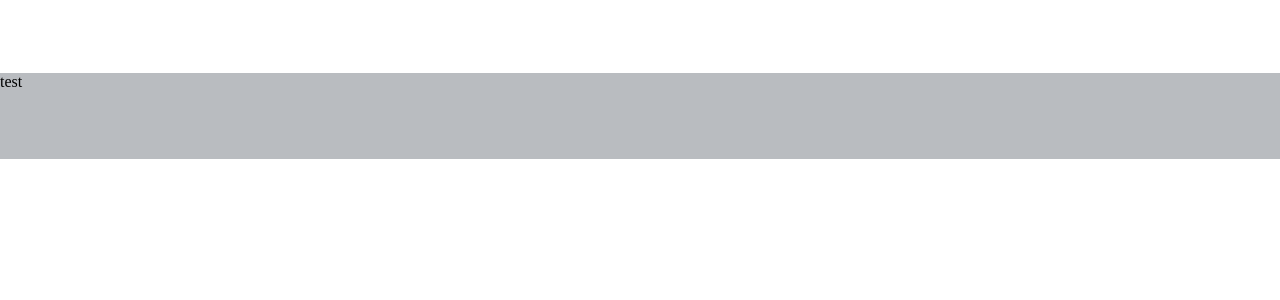
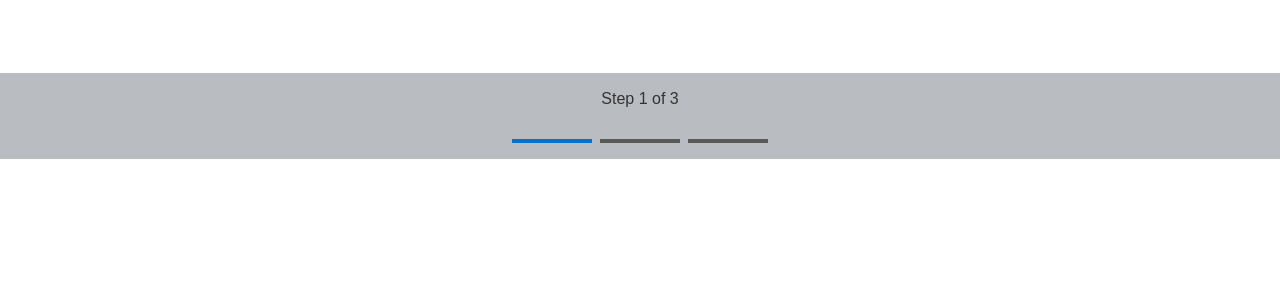
Before and after one commit to nardocesar/jdp-zappyride-code-challenge, a Next.js app: page / in a window 1280 px wide. Shown: the top 300 px of the page. Built offline with nearby package versions, Linux system fonts and the light colour scheme.

Commit message:
feat: stepper component added

```diff
--- a/src/components/header/index.tsx
+++ b/src/components/header/index.tsx
@@ -1,8 +1,11 @@
+import { StepperComponent } from "components";
 import { FC } from "react";
 import { HeaderContainer, HeaderContent } from "./styles";
 
 export const HeaderComponent: FC = () => (
   <HeaderContainer>
-    <HeaderContent>test</HeaderContent>
+    <HeaderContent>
+      <StepperComponent />
+    </HeaderContent>
   </HeaderContainer>
 );
--- a/src/components/index.ts
+++ b/src/components/index.ts
@@ -1 +1,2 @@
 export { HeaderComponent } from "./header";
+export { StepperComponent } from "./stepper";
--- /dev/null
+++ b/src/components/stepper/index.tsx
@@ -0,0 +1,15 @@
+import { FC } from "react";
+import { StepperButton, StepperContainer, StepperWrapper } from "./styles";
+
+export const StepperComponent: FC = () => {
+  return (
+    <StepperContainer>
+      <span>Step 1 of 3</span>
+      <StepperWrapper>
+        <StepperButton active />
+        <StepperButton active={false} />
+        <StepperButton active={false} />
+      </StepperWrapper>
+    </StepperContainer>
+  );
+};
--- /dev/null
+++ b/src/components/stepper/styles.ts
@@ -0,0 +1,37 @@
+import styled from "styled-components";
+
+export const StepperContainer = styled.div`
+  display: flex;
+  flex-direction: column;
+  align-self: center;
+  justify-content: center;
+  width: 100%;
+  max-width: 432px;
+  margin: 0 auto;
+
+  span {
+    display: inline-block;
+    text-align: center;
+    color: #333;
+    font-size: 16px;
+    line-height: 125%;
+  }
+`;
+
+export const StepperWrapper = styled.div`
+  display: flex;
+  align-items: center;
+  justify-content: center;
+  margin-top: 30px;
+  column-gap: 8px;
+`;
+
+export const StepperButton = styled.button<{ active: boolean }>`
+  display: flex;
+  width: 100%;
+  max-width: 80px;
+  height: 4px;
+  background-color: ${({ active }) => (active ? "#0072ce" : "#595959")};
+
+  transition: all 200ms ease-out;
+`;
--- a/src/styles/globals.css
+++ b/src/styles/globals.css
@@ -22,6 +22,7 @@ html {
 
 body {
   margin: 0;
+  font-family: Arial, Helvetica, sans-serif;
 }
 
 /**
@@ -166,6 +167,7 @@ textarea {
   font-size: 100%; /* 1 */
   line-height: 1.15; /* 1 */
   margin: 0; /* 2 */
+  border: none;
 }
 
 /**
```
